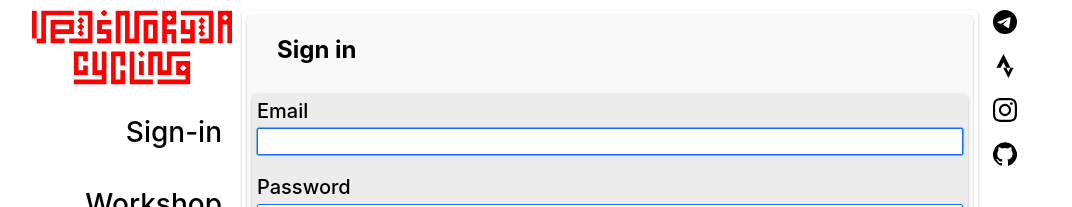
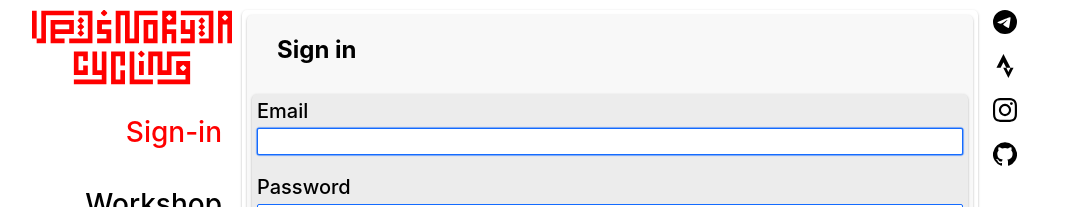
Before and after one commit to yurykurouski/vejsnoryja-cycling, a React (Create React App) app: page /sign-in in a window 1280 px wide. Shown: the top 207 px of the page, without its empty margins (104-1176 px from the left). Built offline with nearby package versions, Linux system fonts and the light colour scheme.

Commit message:
feat: add custom dynamic class to sidebar links

```diff
--- a/src/components/common/event-card/EventCard.jsx
+++ b/src/components/common/event-card/EventCard.jsx
@@ -6,10 +6,10 @@ import Icon from '@material-ui/core/Icon';
 
 import EventMap from './event-card-map/EventMap';
 import IconButton from '../icon-button/IconButton';
+import UserAvatar from '../user-avatar/UserAvatar';
 import EventCardDate from './event-card-date/EventCardDate';
 
 import './event-card.css';
-import UserAvatar from '../user-avatar/UserAvatar';
 
 export default function EventCard(props) {
   const { btnTitle, btnIcon, onClick, deleteEvent } = props;
--- a/src/components/common/event-card/event-card-map/EventMap.jsx
+++ b/src/components/common/event-card/event-card-map/EventMap.jsx
@@ -2,7 +2,7 @@ import React, { Component } from 'react';
 import { MapContainer, TileLayer, Marker } from 'react-leaflet';
 
 import './event-map.css';
-
+// ! переписать
 export default class EventMap extends Component {
   constructor() {
     super();
--- a/src/components/side-bar/Sidebar.css
+++ b/src/components/side-bar/Sidebar.css
@@ -18,11 +18,11 @@
   list-style-type: none;
 }
 
-.sidebar__nav_item {
+.sidebar__nav-item {
   width: 100%;
 }
 
-.nav_item__link {
+.nav-item__link {
   display: inline-block;
   width: 100%;
   font-size: 28px;
@@ -48,7 +48,11 @@
   }
 }
 
-.nav_item__link:focus, .nav_item__link:active, .nav_item__link:hover {
+.nav-item__link:focus, .nav-item__link:active, .nav-item__link:hover {
   color: var(--font-color-main_active);
   background-color: var(--font-color-main_hover-bg);
 }
+
+.link_active {
+  color: var(--font-color-main_active) !important;
+}
--- a/src/components/side-bar/Sidebar.jsx
+++ b/src/components/side-bar/Sidebar.jsx
@@ -1,12 +1,20 @@
 import React from 'react';
 import { Link } from 'react-router-dom/cjs/react-router-dom.min';
+import { useRouteMatch } from 'react-router-dom';
 
 import SidebarLogo from './sidebar-logo/SidebarLogo'
 import SidebarProfile from './sidebar-profile/SidebarProfile';
 
-import './Sidebar.css';
+import './sidebar.css';
 
 export default function Sidebar() {
+  const currentPage = useRouteMatch('/:page')?.params.page;
+
+  const setActiveLinkClass = (page) => {
+    return `nav-item__link ${ currentPage === page ? 'link_active' : '' } link`
+  }
+
+
   return (
     <aside className='sidebar__nav'>
       <header className='header'>
@@ -14,16 +22,16 @@ export default function Sidebar() {
           <SidebarLogo />
           <ul className='sidebar__elements'>
 
-            <SidebarProfile />
+            <SidebarProfile setActiveLinkClass={setActiveLinkClass} />
 
-            <li className='sidebar__nav_item'>
-              <a href="#!" className='nav_item__link link'>Workshop</a>
+            <li className='sidebar__nav-item'>
+              <a href="#!" className={setActiveLinkClass('worksop')}>Workshop</a>
             </li>
-            <li className='sidebar__nav_item'>
-              <Link to="/settings" className='nav_item__link link'>Settings</Link>
+            <li className='sidebar__nav-item'>
+              <Link to="/settings" className={setActiveLinkClass('settings')}>Settings</Link>
             </li>
-            <li className='sidebar__nav_item'>
-              <a href="#!" className='nav_item__link link'>Smthng else</a>
+            <li className='sidebar__nav-item'>
+              <a href="#!" className='nav-item__link link'>Smthng else</a>
             </li>
           </ul>
         </nav>
--- a/src/components/side-bar/sidebar-profile/SidebarProfile.jsx
+++ b/src/components/side-bar/sidebar-profile/SidebarProfile.jsx
@@ -2,13 +2,13 @@ import React from 'react';
 import { connect } from 'react-redux';
 import { Link } from 'react-router-dom';
 
-function SidebarProfile({ isAuthenticated, userId }) {
+function SidebarProfile({ isAuthenticated, userId, setActiveLinkClass }) {
   return (
-    <li className='sidebar__nav_item'>
+    <li className='sidebar__nav-item'>
 
       {isAuthenticated
-        ? <Link to={`/profile/${ userId }/last-activities`} className='nav_item__link profile_logined link'>Profile</Link>
-        : <Link to='/sign-in' className='nav_item__link profile_notlogined link'>Sign-in</Link>
+        ? <Link to={`/profile/${ userId }/last-activities`} className={setActiveLinkClass('profile')}>Profile</Link>
+        : <Link to='/sign-in' className={setActiveLinkClass('sign-in')}>Sign-in</Link>
       }
 
     </li>
```
